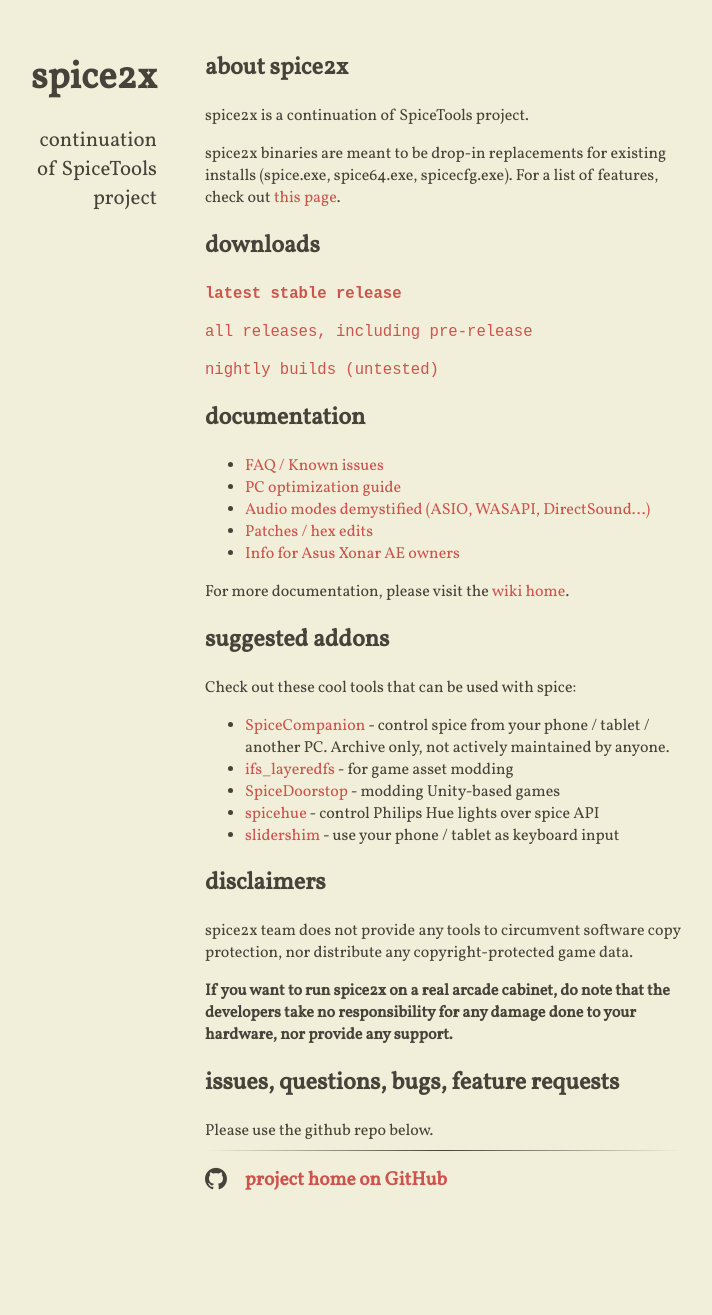
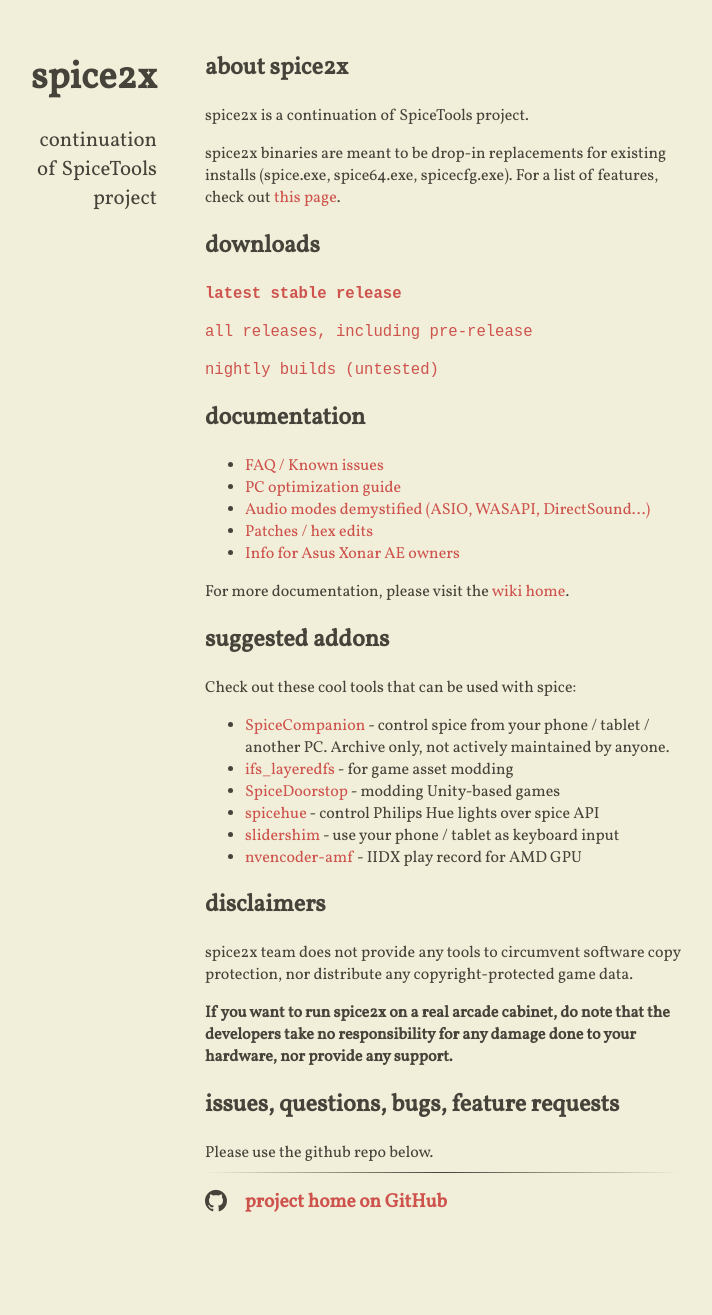
Before and after one commit to spice2x/spice2x.github.io, a Jekyll site: the page built from docs/index.html, in a window 1280 px wide. Shown: the whole page, without its empty margins (299-1011 px from the left). Built offline with Jekyll 4.4.1, drawn with Linux system fonts in a browser that asks for light colours; nearby versions of some CDN libraries; before the commit the page ends 1293 px from its top, so only the background shows below that.

Commit message:
add nvencoder-amd

```diff
--- a/docs/_includes/content.html
+++ b/docs/_includes/content.html
@@ -97,6 +97,9 @@
   <li>
     <a href="https://github.com/4yn/slidershim">slidershim</a> - use your phone / tablet as keyboard input
   </li>
+  <li>
+    <a href="https://github.com/OffbeatDX/nvencoder-amf">nvencoder-amf</a> - IIDX play record for AMD GPU
+  </li>
 </ul>
 
 <h2>disclaimers</h2>
```
